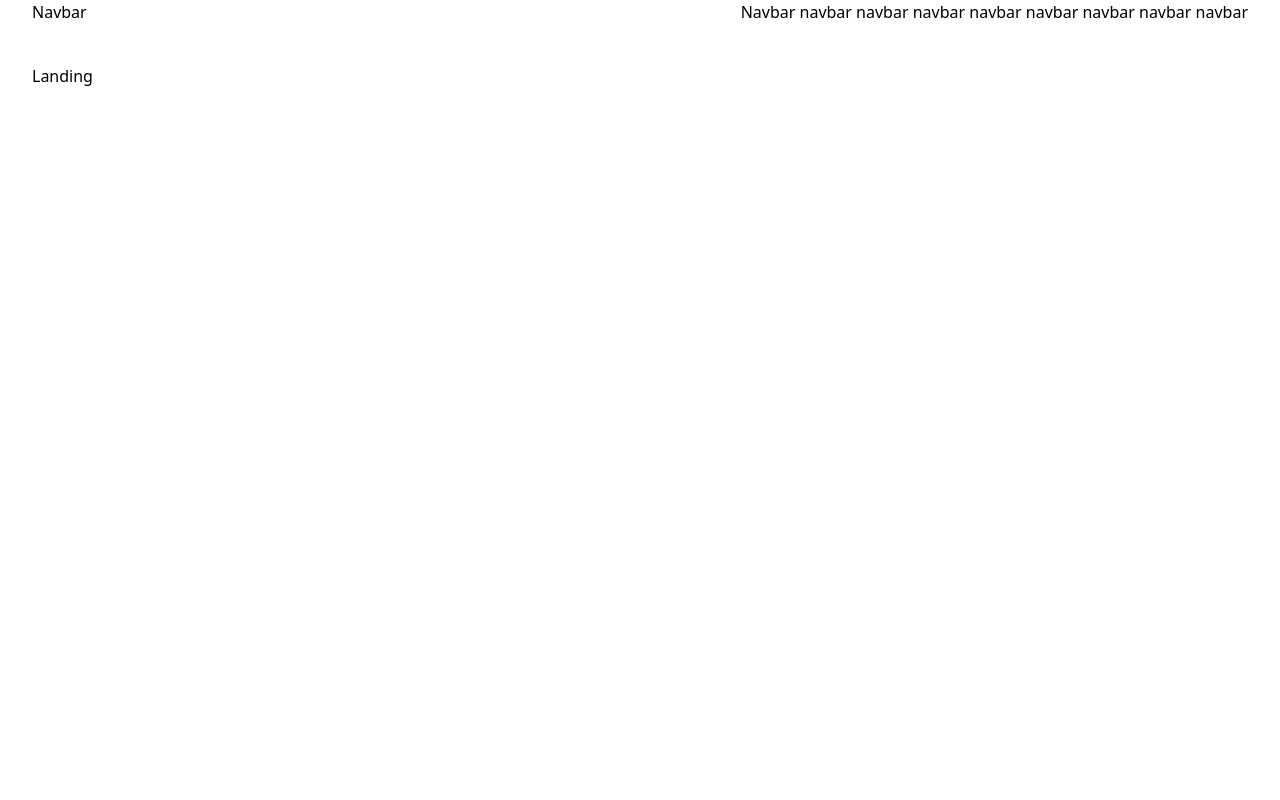
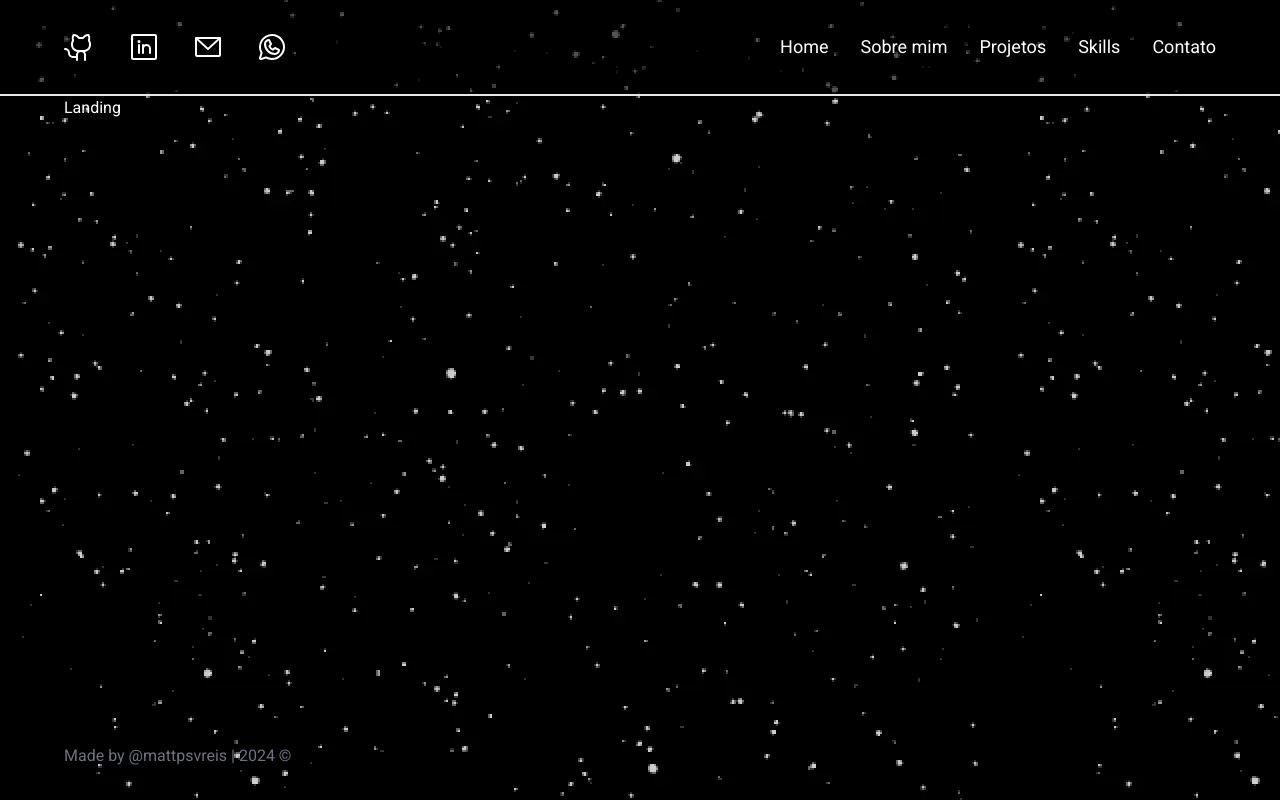
Before and after one commit to mattpsvreis/mattpsvreis-portfolio, a React (Vite) app: page / in a window 1280 px wide. Built offline with nearby package versions, Linux system fonts and the light colour scheme.

Commit message:
feat: navbar is practically done; main background; footer done

```diff
--- /dev/null
+++ b/src/components/base/footer/index.tsx
@@ -0,0 +1,9 @@
+import { FC } from 'react';
+
+export const Footer: FC = () => {
+  return (
+    <div id='footer' className='fixed bottom-0 w-full px-16 pb-8 text-gray-500'>
+      <h1 id='copyright-text'>Made by @mattpsvreis | 2024 ©</h1>
+    </div>
+  );
+};
--- /dev/null
+++ b/src/components/base/navbar/components/item/index.tsx
@@ -0,0 +1,19 @@
+import { FC } from 'react';
+
+type Icon = React.ReactNode;
+
+interface NavbarItemProps {
+  href: string;
+  content: Icon | string;
+  target: '_self' | '_blank';
+}
+
+export const NavbarItem: FC<NavbarItemProps> = ({ content, href, target }) => {
+  return (
+    <div id='navbar-item' className='text-lg transition-all hover:scale-110'>
+      <a href={href} target={target}>
+        {content}
+      </a>
+    </div>
+  );
+};
--- /dev/null
+++ b/src/components/base/navbar/index.tsx
@@ -0,0 +1,50 @@
+import { FC } from 'react';
+
+import * as Icon from '@phosphor-icons/react';
+
+import { NavbarItem } from './components/item';
+
+export const Navbar: FC = () => {
+  return (
+    <div
+      id='navbar'
+      className='fixed flex h-24 w-full flex-row items-center justify-between border-b-2 bg-black/60 px-16'
+    >
+      <div
+        id='navbar-left'
+        className='flex h-full w-1/2 items-center justify-start gap-8'
+      >
+        <NavbarItem
+          content={<Icon.GithubLogo size={32} />}
+          href='https://github.com/mattpsvreis'
+          target='_blank'
+        />
+        <NavbarItem
+          content={<Icon.LinkedinLogo size={32} />}
+          href='https://www.linkedin.com/in/mateuspsvreis'
+          target='_blank'
+        />
+        <NavbarItem
+          content={<Icon.EnvelopeSimple size={32} />}
+          href='mailto:mateuspsvreis@gmail.com'
+          target='_blank'
+        />
+        <NavbarItem
+          content={<Icon.WhatsappLogo size={32} />}
+          href='https://wa.me/5524993209529'
+          target='_blank'
+        />
+      </div>
+      <div
+        id='navbar-right'
+        className='flex h-full w-1/2 items-center justify-end gap-8'
+      >
+        <NavbarItem content='Home' href='#home' target='_self' />
+        <NavbarItem content='Sobre mim' href='#about' target='_self' />
+        <NavbarItem content='Projetos' href='#projects' target='_self' />
+        <NavbarItem content='Skills' href='#skills' target='_self' />
+        <NavbarItem content='Contato' href='#contact' target='_self' />
+      </div>
+    </div>
+  );
+};
--- a/src/layouts/main/index.tsx
+++ b/src/layouts/main/index.tsx
@@ -1,4 +1,7 @@
 import { FC } from 'react';
+
+import { Footer } from '@/components/base/footer';
+import { Navbar } from '@/components/base/navbar';
 
 interface MainProps {
   children: React.ReactNode;
@@ -6,29 +9,15 @@ interface MainProps {
 
 export const Main: FC<MainProps> = ({ children }) => {
   return (
-    <main id='main' className='flex min-h-screen w-screen flex-col'>
-      <div
-        id='navbar'
-        className='align-center fixed flex h-16 w-full flex-row justify-between px-8'
-      >
-        <div id='navbar-left' className='flex h-full w-1/2 justify-start'>
-          <div id='navbar-item' className='h-full'>
-            <h1 id='navbar-item-text' className='text-center'>
-              Navbar
-            </h1>
-          </div>
-        </div>
-        <div id='navbar-right' className='flex h-full w-1/2 justify-end'>
-          <div id='navbar-item' className='h-full'>
-            <h1 id='navbar-item-text' className='text-center'>
-              Navbar navbar navbar navbar navbar navbar navbar navbar navbar
-            </h1>
-          </div>
-        </div>
-      </div>
-      <section id='content' className='mt-16 w-full px-8'>
+    <main
+      id='main'
+      className='font-roboto bg-main flex min-h-screen w-screen flex-col text-white'
+    >
+      <Navbar />
+      <section id='content' className='mt-24 min-h-full w-full px-16'>
         {children}
       </section>
+      <Footer />
     </main>
   );
 };
--- a/src/styles/global.css
+++ b/src/styles/global.css
@@ -24,6 +24,10 @@
   font-family: 'Poppins', 'sans-serif';
 }
 
+.bg-main {
+  background-image: url('/src/assets/gifs/stars.gif');
+}
+
 @tailwind base;
 @tailwind components;
 @tailwind utilities;
```
Also changed, not shown: src/assets/gifs/stars.gif (added).
